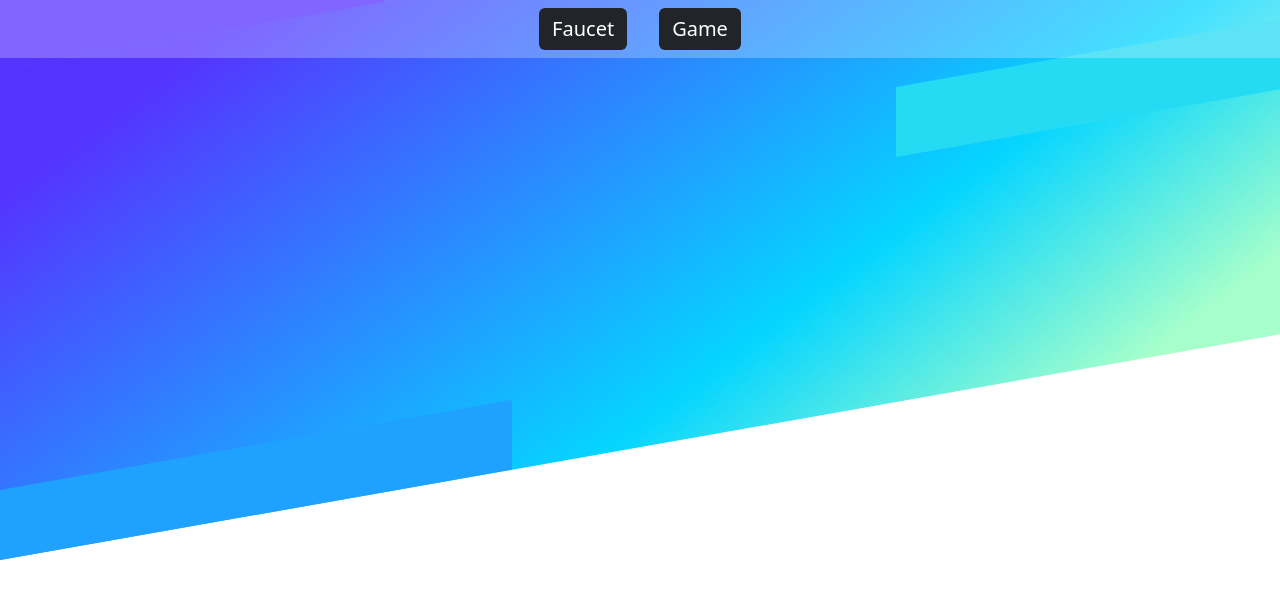
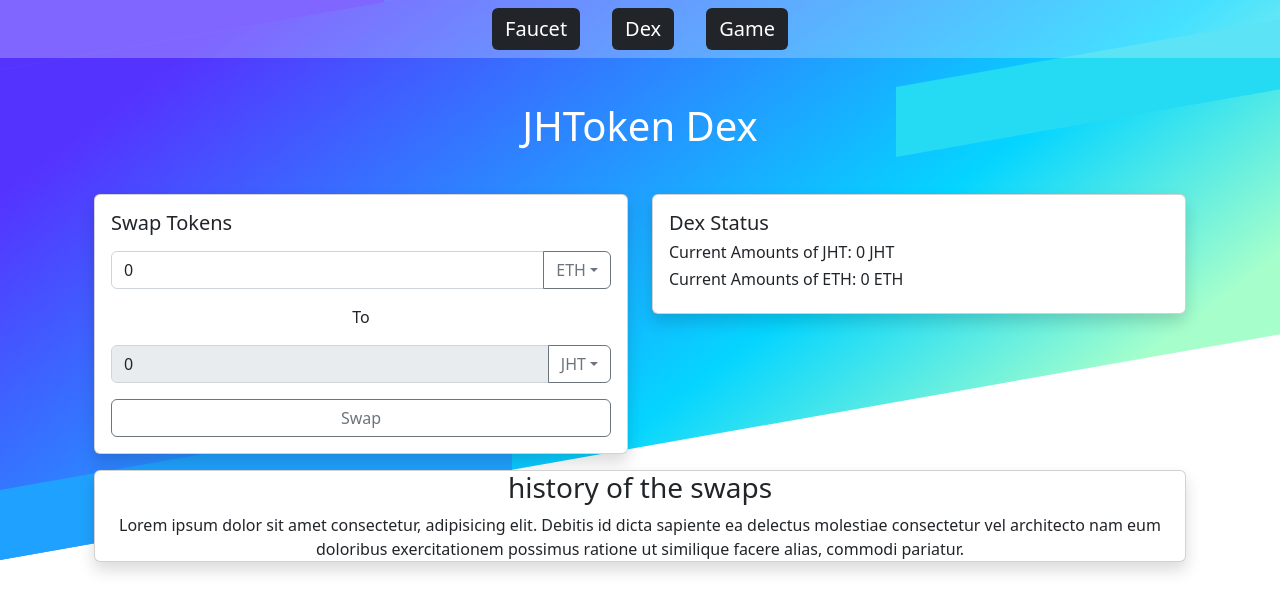
Before and after one commit to efficacy38/block-chain-test, a Vue app: page /#/dex in a window 1280 px wide. Before the commit this address had no page. Shown: the top 612 px of the page. Built offline with nearby package versions, Linux system fonts and the light colour scheme.

Commit message:
feat: add the Dex Page Skelton

```diff
--- a/package.json
+++ b/package.json
@@ -9,6 +9,8 @@
         "deploy": "npm run build && node ./deploy/ghpages.js"
     },
     "dependencies": {
+        "@openzeppelin/contracts": "^4.8.3",
+        "@openzeppelin/contracts-upgradeable": "^4.8.3",
         "bootstrap": "^5.2.3",
         "contracts": "file:./truffle/build/contracts",
         "moment": "^2.29.4",
@@ -22,6 +24,10 @@
         "@vitejs/plugin-vue-jsx": "^3.0.0",
         "dotenv": "^16.0.3",
         "gh-pages": "^5.0.0",
+        "node-sass": "^8.0.0",
+        "sass": "^1.62.1",
+        "sass-loader": "^13.2.2",
+        "scss": "^0.2.4",
         "vite": "^4.1.4"
     }
 }
--- a/src/App.vue
+++ b/src/App.vue
@@ -9,7 +9,8 @@ import { RouterLink, RouterView } from 'vue-router'
       <div class="w-100 h-100 bg-white opacity-25 position-absolute z-1"></div>
       <div class="container-fluid d-flex justify-content-center">
         <RouterLink class="navbar-brand d-flex btn bg-dark text-white mx-3" to="/faucet">Faucet</RouterLink>
-        <RouterLink class="navbar-brand d-flex btn bg-dark text-white mx-3" to="/faucet">Game</RouterLink>
+        <RouterLink class="navbar-brand d-flex btn bg-dark text-white mx-3" to="/dex">Dex</RouterLink>
+        <RouterLink class="navbar-brand d-flex btn bg-dark text-white mx-3" to="/game">Game</RouterLink>
       </div>
       <!-- <RouterLink to="/about">About</RouterLink> -->
     </nav>
@@ -26,21 +27,21 @@ import { RouterLink, RouterView } from 'vue-router'
   width: 100%;
   height: 70%;
   background:
-    /* Color                         position     / width height */ linear-gradient(
-        #25dbf3,
-        #25dbf3
-      )
-      center right / 30% 70px,
+    /* Color                         position     / width height */
+    linear-gradient(#25dbf3,
+      #25dbf3) center right / 30% 70px,
     linear-gradient(#1fa2ff, #1fa2ff) bottom left / 40% 70px,
     linear-gradient(#5533ff, #5533ff) top left / 30% 70px,
     linear-gradient(#4553ff, #4553ff) top left / 60% 70px,
     linear-gradient(#4f40ff, #4f40ff) top left / 100% 70px,
-    /* main background*/ linear-gradient(150deg, #53f 15%, #05d5ff 70%, #a6ffcb 94%);
+    /* main background*/
+    linear-gradient(150deg, #53f 15%, #05d5ff 70%, #a6ffcb 94%);
   background-repeat: no-repeat;
   transform: skewY(-10deg);
   transform-origin: left;
 }
+
 .z-1 {
-    z-index: -1;
+  z-index: -1;
 }
 </style>
--- a/src/router/index.js
+++ b/src/router/index.js
@@ -1,15 +1,22 @@
 import { createRouter, createWebHashHistory } from 'vue-router'
 import FaucetView from '../views/FaucetView.vue'
+import DexView from "../views/DexView.vue"
 
 const router = createRouter({
   history: createWebHashHistory(import.meta.env.BASE_URL),
   routes: [
     {
-        path: '/',
-        redirect: (to) => {
-            return { path: '/faucet', query: {q: to.params.searchText}
-            }
+      path: '/',
+      redirect: (to) => {
+        return {
+          path: '/faucet', query: { q: to.params.searchText }
         }
+      }
+    },
+    {
+      path: '/dex',
+      name: 'Dex',
+      component: DexView
     },
     {
       path: '/faucet',
--- /dev/null
+++ b/src/views/DexView.vue
@@ -0,0 +1,91 @@
+<template>
+  <div class="container h-100">
+    <div class="row justify-content-between align-items-start text-center pt-5">
+      <h1 class="text-white fw-light lh-1 mb-5">JHToken Dex</h1>
+
+      <!-- Row 1 -->
+      <div class="col-md-6">
+        <div class="card shadow">
+          <div class="card-body">
+            <h5 class="card-title text-start">Swap Tokens</h5>
+            <div class="input-group my-3">
+              <input type="number" class="form-control" v-model="swapAmount">
+              <button class="btn btn-outline-secondary dropdown-toggle" type="button"
+                data-bs-toggle="dropdown">ETH</button>
+              <ul class="dropdown-menu">
+                <li><span class="dropdown-item">ETH</span></li>
+                <li><span class="dropdown-item">JHT</span></li>
+              </ul>
+            </div>
+
+            <div>To</div>
+
+            <div class="input-group my-3">
+              <input type="number" class="form-control" :value="swapAmount" disabled>
+              <button class="btn btn-outline-secondary dropdown-toggle" type="button"
+                data-bs-toggle="dropdown">JHT</button>
+              <ul class="dropdown-menu">
+                <li><span class="dropdown-item">JHT</span></li>
+                <li><span class="dropdown-item">ETH</span></li>
+              </ul>
+            </div>
+
+            <button class="btn btn-outline-secondary w-100" type="button">Swap</button>
+          </div>
+        </div>
+      </div>
+
+      <div class="col-md-6">
+        <div class="card shadow">
+          <div class="card-body">
+            <h5 class="card-title text-start">Dex Status</h5>
+            <div class="text-start">
+              <h6>Current Amounts of JHT: {{ JHTAmount }} JHT</h6>
+              <h6>Current Amounts of ETH: {{ ETHAmount }} ETH</h6>
+            </div>
+          </div>
+        </div>
+      </div>
+
+      <!-- row 2 -->
+      <div class="col-md-12 my-3">
+        <div class="card shadow">
+          <h3>history of the swaps</h3>
+          Lorem ipsum dolor sit amet consectetur, adipisicing elit. Debitis id dicta sapiente ea delectus molestiae
+          consectetur vel architecto nam eum doloribus exercitationem possimus ratione ut similique facere alias, commodi
+          pariatur.
+        </div>
+      </div>
+    </div>
+  </div>
+</template>
+
+<script setup>
+
+</script>
+<script>
+export default {
+  data() {
+    return {
+      swapAmount: 0,
+      JHTAmount: 0,
+      ETHAmount: 0,
+    }
+  }
+}
+</script>
+
+<style lang="scss" scoped>
+div.swap-config {
+  display: grid;
+  grid-template-columns: max-content auto max-content;
+  grid-gap: 5px;
+
+  label {
+    font-weight: 800;
+    text-align: right;
+    align-self: center;
+    margin: 0;
+  }
+}
+</style>
```
Also changed, not shown: src/web3Provider.js (+7 -6 lines), 2 other files (tests, documents, lock files or other folders).
